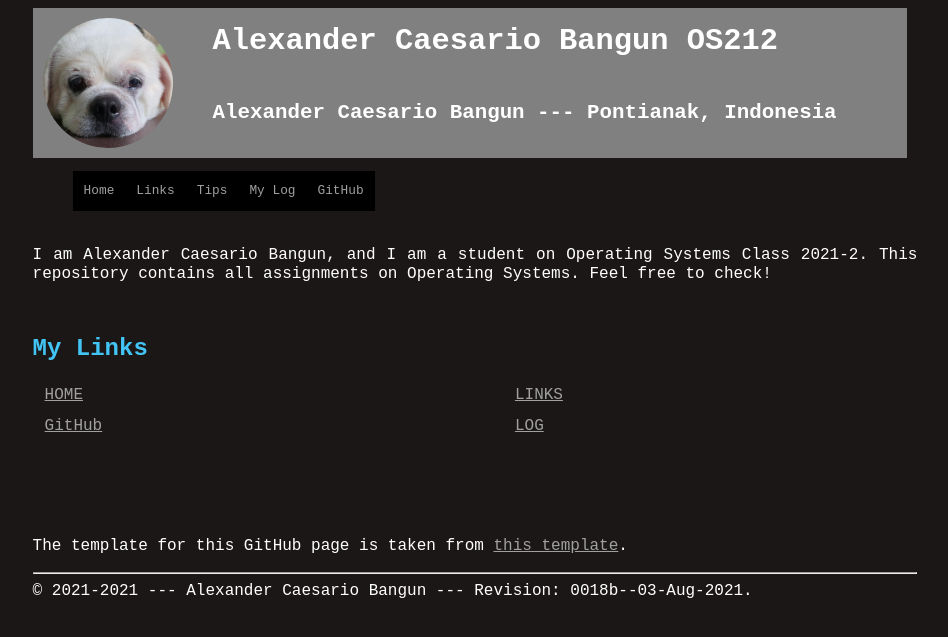
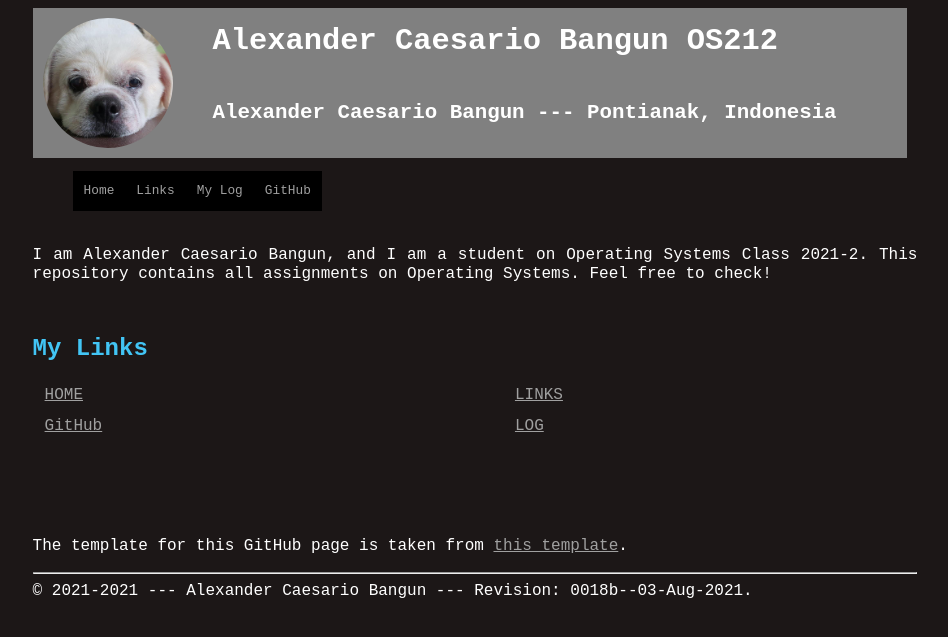
Before and after one commit to whenwe177/os212, a Jekyll site: the page built from index.md, in a window 1280 px wide. Shown: the top 637 px of the page, without its empty margins (165-1113 px from the left). Built offline with Jekyll 4.4.1, drawn with Linux system fonts in a browser that asks for light colours.

Commit message:
Beautify GitHub Page

```diff
--- a/_config.yml
+++ b/_config.yml
@@ -12,8 +12,6 @@ navbarlinks:
   link:      "/"
 - navbar:    "Links"
   link:      "/LINKS/"
-- navbar:    "Tips"
-  link:      "/TIPS/"
 - navbar:    "My Log"
   link:      "https://whenwe177.github.io/os212/TXT/mylog.txt"
 - navbar:    "GitHub"
--- a/index.md
+++ b/index.md
@@ -8,7 +8,7 @@ I am {{ site.author }}, and I am a student on Operating Systems Class 2021-2. Th
 ## My Links
 
 | [HOME]({{ site.baseurl }}/) | [LINKS]({{ site.baseurl }}/LINKS/) |
-| [GitHub]({{ site.urlgithub }}) | [LOG]({{ site.baseurl }}/template.zip) |
+| [GitHub]({{ site.urlgithub }}) | [LOG]({{ site.baseurl }}/TXT/mylog.txt) |
 
 <br>
 
```
